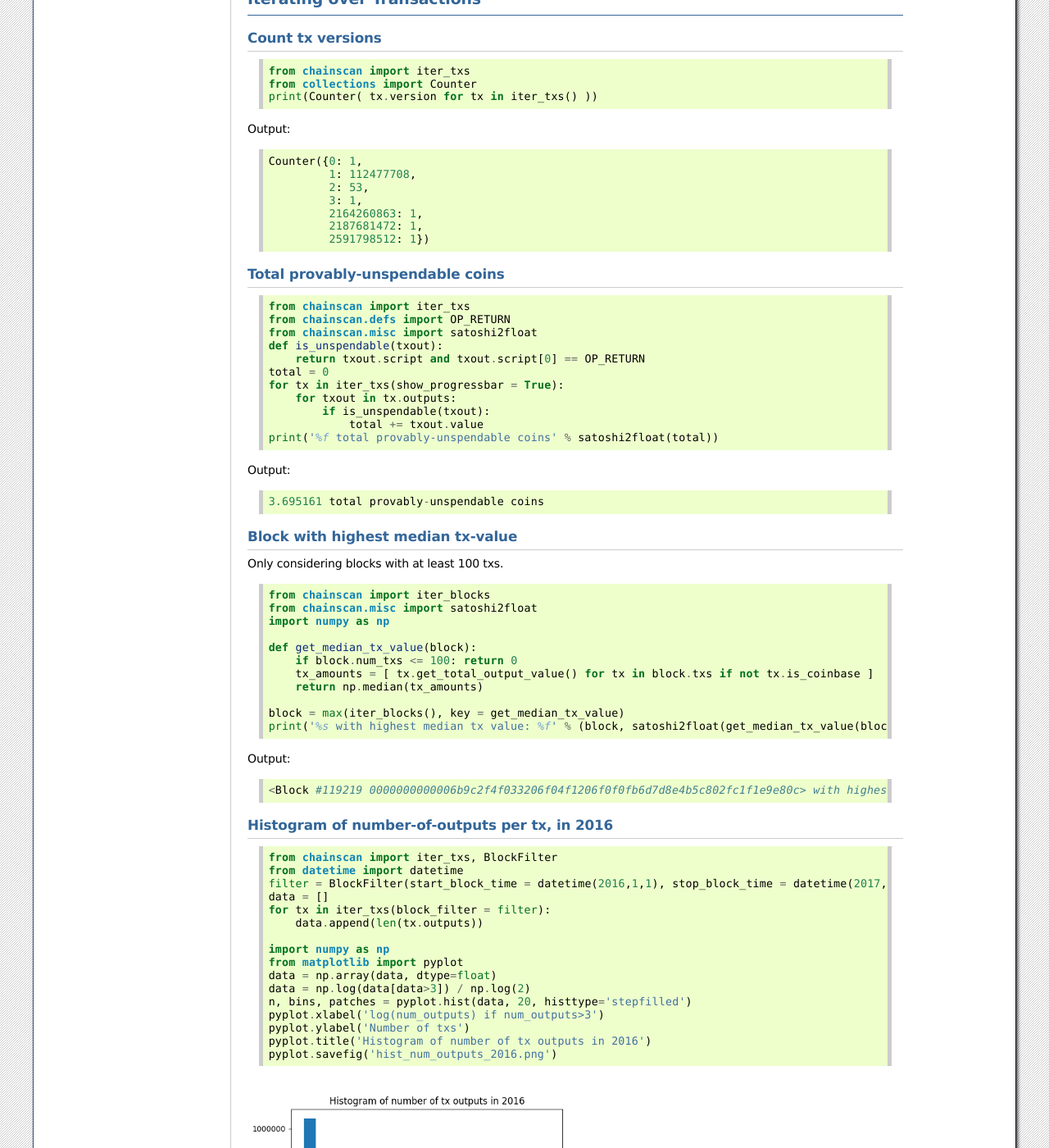
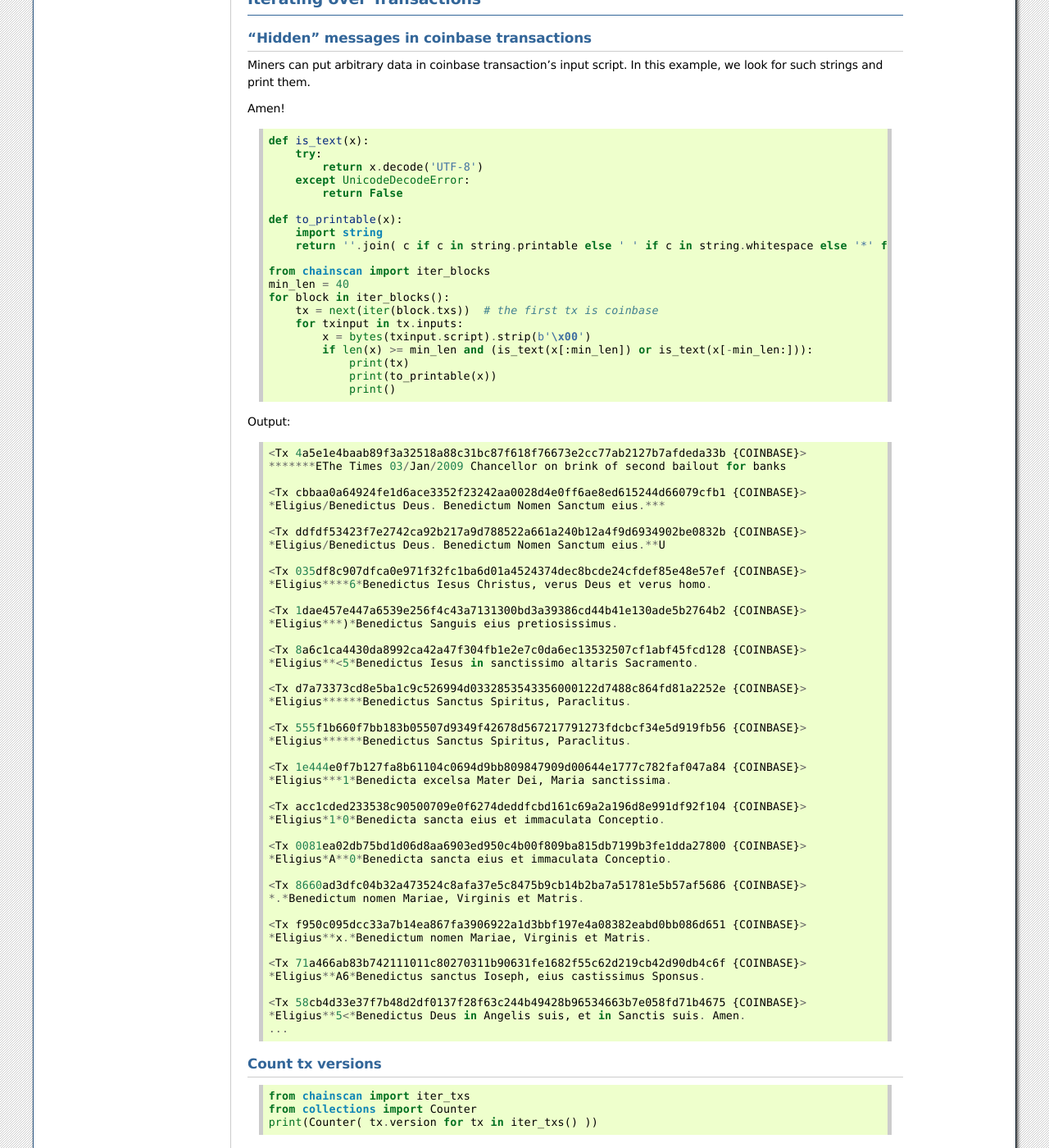
Before and after one commit to fungibit/chainscan, a Sphinx documentation site: the page built from docs/examples.rst, in a window 1280 px wide and 1400 px high, scrolled down 2051 px. Shown: the whole window at 82% size. Built offline with Sphinx 7.4.7, drawn with Linux system fonts in a browser that asks for light colours; some of the changed text lies outside the part shown.

```diff
--- a/chainscan/version.py
+++ b/chainscan/version.py
@@ -1,2 +1,2 @@
-__version__ = (0, 2, 0)
+__version__ = (0, 2, 1)
 __version_string__ = ".".join(map(str, __version__))
--- a/docs/examples.rst
+++ b/docs/examples.rst
@@ -134,6 +134,88 @@
 
 Iterating over Transactions
 ================================
+
+
+"Hidden" messages in coinbase transactions
+----------------------------------------------
+
+Miners can put arbitrary data in coinbase transaction's input script.
+In this example, we look for such strings and print them.
+
+Amen!
+
+::
+
+    def is_text(x):
+        try:
+            return x.decode('UTF-8')
+        except UnicodeDecodeError:
+            return False
+
+    def to_printable(x):
+        import string
+        return ''.join( c if c in string.printable else ' ' if c in string.whitespace else '*' for c in x.decode('ascii', 'replace') )
+
+    from chainscan import iter_blocks
+    min_len = 40
+    for block in iter_blocks():
+        tx = next(iter(block.txs))  # the first tx is coinbase
+        for txinput in tx.inputs:
+            x = bytes(txinput.script).strip(b'\x00')
+            if len(x) >= min_len and (is_text(x[:min_len]) or is_text(x[-min_len:])):
+                print(tx)
+                print(to_printable(x))
+                print()
+
+
+Output::
+
+    <Tx 4a5e1e4baab89f3a32518a88c31bc87f618f76673e2cc77ab2127b7afdeda33b {COINBASE}>
+    *******EThe Times 03/Jan/2009 Chancellor on brink of second bailout for banks
+
+    <Tx cbbaa0a64924fe1d6ace3352f23242aa0028d4e0ff6ae8ed615244d66079cfb1 {COINBASE}>
+    *Eligius/Benedictus Deus. Benedictum Nomen Sanctum eius.***
+
+    <Tx ddfdf53423f7e2742ca92b217a9d788522a661a240b12a4f9d6934902be0832b {COINBASE}>
+    *Eligius/Benedictus Deus. Benedictum Nomen Sanctum eius.**U
+
+    <Tx 035df8c907dfca0e971f32fc1ba6d01a4524374dec8bcde24cfdef85e48e57ef {COINBASE}>
+    *Eligius****6*Benedictus Iesus Christus, verus Deus et verus homo.
+
+    <Tx 1dae457e447a6539e256f4c43a7131300bd3a39386cd44b41e130ade5b2764b2 {COINBASE}>
+    *Eligius***)*Benedictus Sanguis eius pretiosissimus.
+
+    <Tx 8a6c1ca4430da8992ca42a47f304fb1e2e7c0da6ec13532507cf1abf45fcd128 {COINBASE}>
+    *Eligius**<5*Benedictus Iesus in sanctissimo altaris Sacramento.
+
+    <Tx d7a73373cd8e5ba1c9c526994d0332853543356000122d7488c864fd81a2252e {COINBASE}>
+    *Eligius******Benedictus Sanctus Spiritus, Paraclitus.
+
+    <Tx 555f1b660f7bb183b05507d9349f42678d567217791273fdcbcf34e5d919fb56 {COINBASE}>
+    *Eligius******Benedictus Sanctus Spiritus, Paraclitus.
+
+    <Tx 1e444e0f7b127fa8b61104c0694d9bb809847909d00644e1777c782faf047a84 {COINBASE}>
+    *Eligius***1*Benedicta excelsa Mater Dei, Maria sanctissima.
+
+    <Tx acc1cded233538c90500709e0f6274deddfcbd161c69a2a196d8e991df92f104 {COINBASE}>
+    *Eligius*1*0*Benedicta sancta eius et immaculata Conceptio.
+
+    <Tx 0081ea02db75bd1d06d8aa6903ed950c4b00f809ba815db7199b3fe1dda27800 {COINBASE}>
+    *Eligius*A**0*Benedicta sancta eius et immaculata Conceptio.
+
+    <Tx 8660ad3dfc04b32a473524c8afa37e5c8475b9cb14b2ba7a51781e5b57af5686 {COINBASE}>
+    *.*Benedictum nomen Mariae, Virginis et Matris.
+
+    <Tx f950c095dcc33a7b14ea867fa3906922a1d3bbf197e4a08382eabd0bb086d651 {COINBASE}>
+    *Eligius**x.*Benedictum nomen Mariae, Virginis et Matris.
+
+    <Tx 71a466ab83b742111011c80270311b90631fe1682f55c62d219cb42d90db4c6f {COINBASE}>
+    *Eligius**A6*Benedictus sanctus Ioseph, eius castissimus Sponsus.
+
+    <Tx 58cb4d33e37f7b48d2df0137f28f63c244b49428b96534663b7e058fd71b4675 {COINBASE}>
+    *Eligius**5<*Benedictus Deus in Angelis suis, et in Sanctis suis. Amen.
+    ...
+
 
 Count tx versions
 -------------------------
@@ -455,19 +537,39 @@
 want to use tools implemented in other bitcoin libraries for doing whatever it
 is you want to do for each block/tx in the blockchain.
 
-This section gives examples of how this can be done.
+This section gives examples of how this is done.
 
-Using pybitcointools to verify all tx scripts
+Using pybitcointools to verify all scripts
 ----------------------------------------------------
 
-TBD.  This example is incomplete.
+Pybitcointools implements a Script interpreter.  In this example, we iterate over all
+transactions in the blockchain (using chainscan), and "run" the scripts to verify the
+transactions (using pybitcointools).
+
+We use:
+
+ 1. `track_scripts=True`: so that input's spent-output-script (`txinput.spent_output.script`) is set for all txs.
+ 2. `include_tx_blob=True`: so that `tx.blob` is set for all txs. We need the blob in order to verify the signatures.
+
+:note: This example requires pybitcointools to be installed (`pip install pybitcointools`).
 
 ::
 
+    # chainscan imports:
     from chainscan import iter_txs
-    from bitcoin.transaction import verify_tx_input
-    for tx in iter_txs(track_scripts = True, include_tx_blob = True):
+    # pybitcointools imports:
+    from bitcoin.core import CTransaction
+    from bitcoin.core.scripteval import CScript, VerifyScript, EvalScriptError, VerifyScriptError
+
+    for tx in iter_txs(track_scripts = True, include_tx_blob = True, show_progressbar = True):
+        if tx.is_coinbase:
+            continue
         for input_idx, txinput in enumerate(tx.inputs):
-            iscript = txinput.script
-            oscript = txinput.output_script
-            # TBD: ... verify_tx_input(tx.blob, input_idx, oscript, iscript_sig, pubkey_of_input)
+            iscript = CScript(bytes(txinput.script))
+            oscript = CScript(bytes(txinput.output_script))
+            tx1 = CTransaction.deserialize(tx.blob)
+            try:
+                VerifyScript(iscript, oscript, tx1, input_idx)
+            except (VerifyScriptError, EvalScriptError) as e:
+                print('Script validation failed for tx %s, input #%s' % (tx.txid_hex, input_idx))
+                print('    ERROR: %s' % ( e, ))
```
Also changed, not shown: CHANGLOG.rst (+10 -0 lines), 5 other files.
